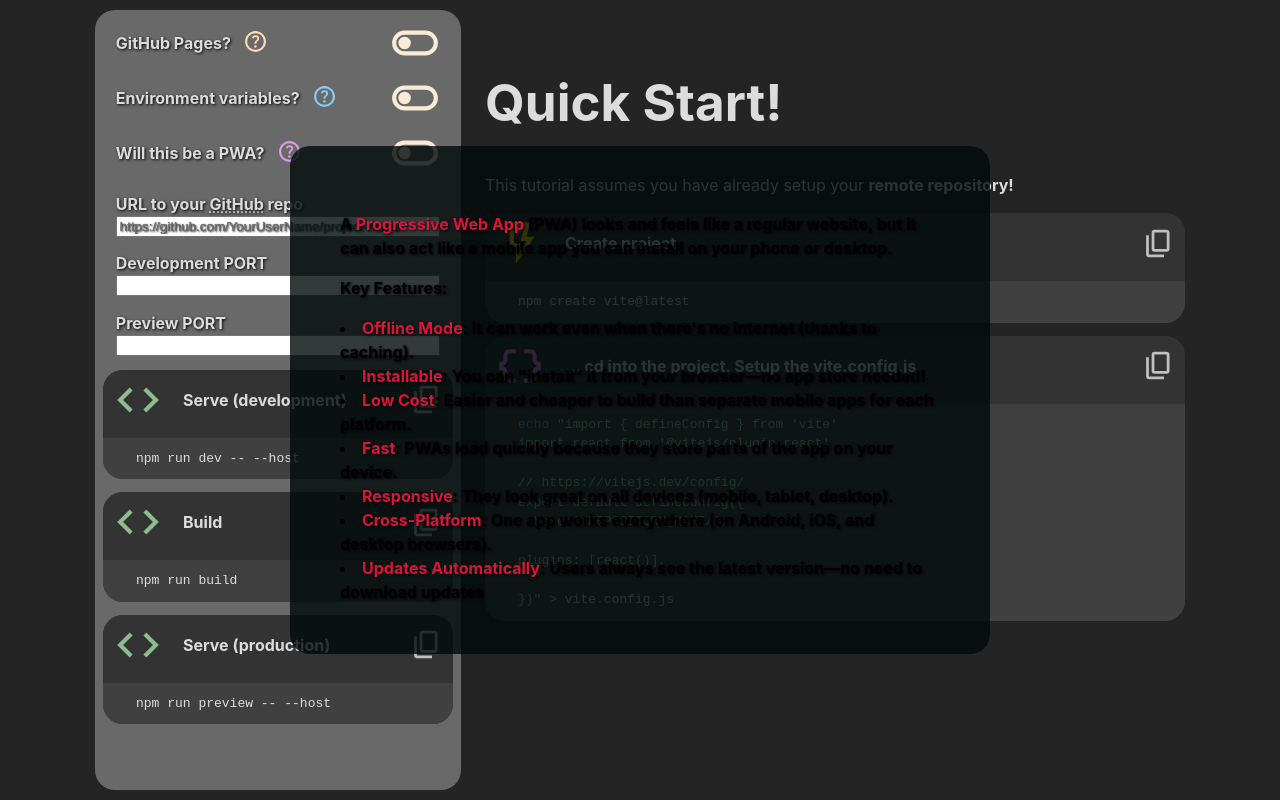
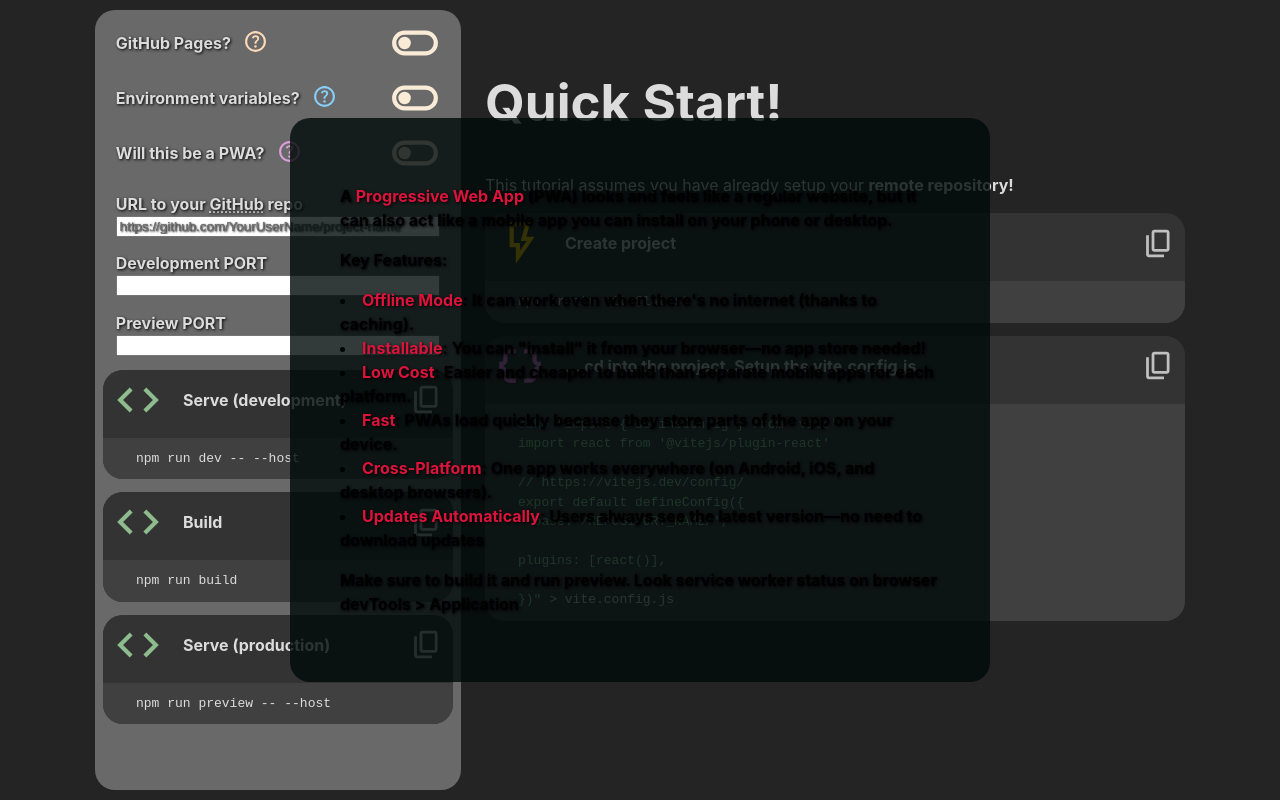
Before and after one commit to Perlesvaux/react-app-with-vite, a React (Vite) app: page / in a window 1280 px wide. Both pictures are taken after a click on the button 289 px from the left and 153 px from the top of the page. Built offline with nearby package versions, Linux system fonts and the light colour scheme.

Commit message:
feat: ditching abbr and titles for buttons and svg. TODO: editing Simpleform.

```diff
--- a/src/Togglers.jsx
+++ b/src/Togglers.jsx
@@ -40,9 +40,9 @@
         <li><strong>Installable</strong>: You can "install" it from your browser—no app store needed!</li>
         <li><strong>Low Cost</strong>: Easier and cheaper to build than separate mobile apps for each platform.</li>
         <li><strong>Fast</strong>: PWAs load quickly because they store parts of the app on your device.</li>
-        <li><strong>Responsive</strong>: They look great on all devices (mobile, tablet, desktop).</li>
         <li><strong>Cross-Platform</strong>: One app works everywhere (on Android, iOS, and desktop browsers).</li>
         <li><strong>Updates Automatically</strong>: Users always see the latest version—no need to download updates</li>
+        <p>Make sure to build it and run preview. Look service worker status on browser devTools &gt; Application</p>
       </article>
       <span>Will this be a PWA? <button className={color.pwa} popovertarget="pwaPlug"><HelpSVG size="25px"/></button> </span>
         <FlipButton name="pwaPlug" value={state.pwaPlug} flip={flip} className={color.pwa}/>
```
